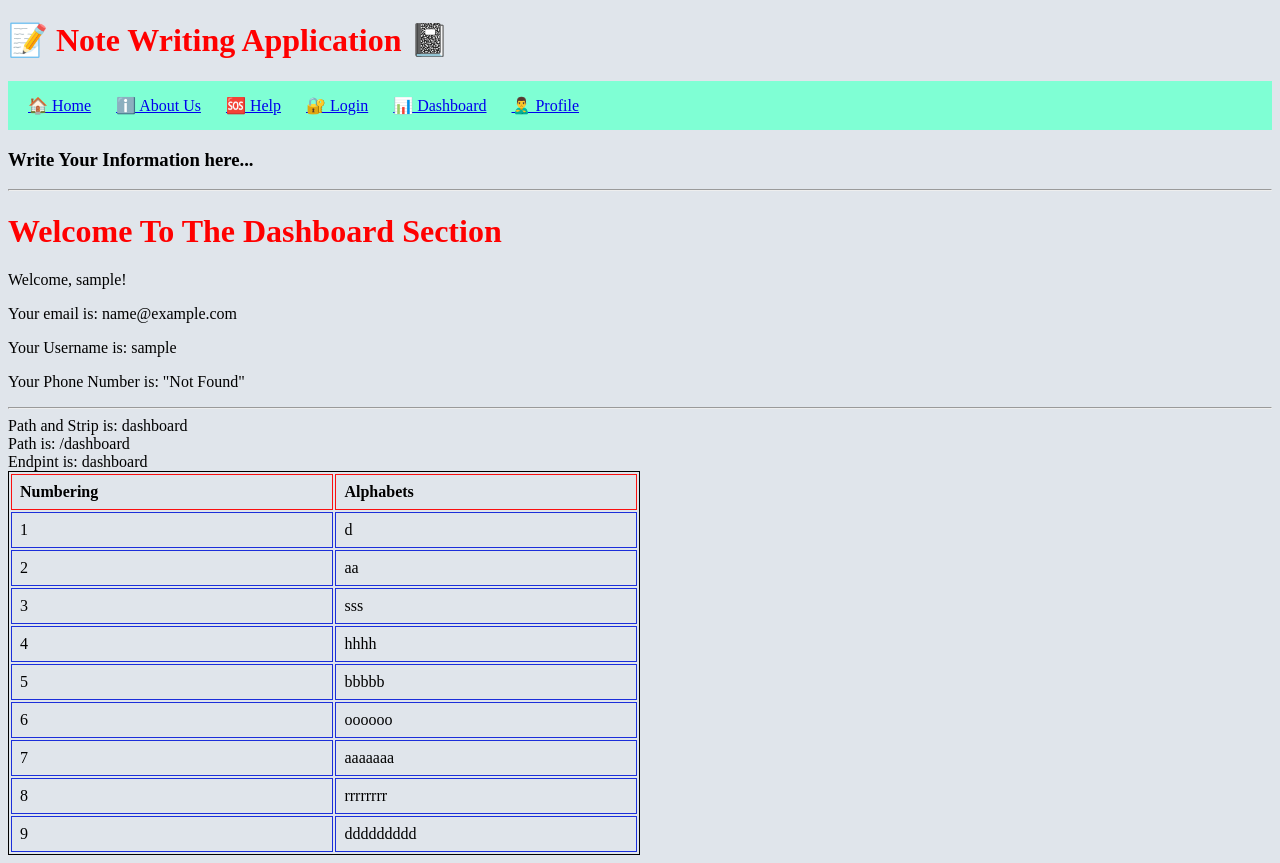
After one commit to RanaUniverse/note_taking_web_app, a Flask app: page /dashboard in a window 1280 px wide. The commit adds this page. Run offline with Flask 3, Linux system fonts and the light colour scheme; the visitor is signed in with stand-in values (Sample User, id 1).

Commit message:
now login the user will work for /login and the problem is /profile it need to check

```diff
--- a/main.py
+++ b/main.py
@@ -1,6 +1,36 @@
-from flask import Flask, render_template, request
-from flask_login import UserMixin, LoginManager  # type: ignore
+"""
+This is my main.py code which i will run
+"""
+
+from flask import (
+    Flask,
+    render_template,
+    flash,
+    redirect,
+    url_for,
+    request,
+)
+from flask_login import (  # type: ignore
+    UserMixin,
+    LoginManager,
+    login_user,  # type: ignore
+    # current_user,
+    login_required,  # type: ignore
+)
 from login_form_making import LoginForm
+
+
+def print_color(color_code: str | int, *msgs: str):
+    print(f"\033[{color_code}m" + " ".join(map(str, msgs)) + "\033[0m")
+
+
+def print_red(*msgs: str):
+    print_color(31, *msgs)
+
+
+def print_blue(*msgs: str):
+    print_color(34, *msgs)
+
 
 app = Flask(__name__)
 app.config["SECRET_KEY"] = "super-secret-key"
@@ -11,45 +41,51 @@ app.config["SECRET_KEY"] = "super-secret-key"
 DEMO_USERS: dict[str, dict[str, str | int]] = {
     "a": {
         "id": "a",
-        "username": "a",
+        "username": "a_extra",
+        "full_name": "User A",
         "email": "a@a.a",
         "password": "a",
-        "phone_no": 9876543210,
+        "phone_no": 1111122222,
     },
     "b": {
         "id": "b",
-        "username": "b",
+        "username": "b_extra",
+        "full_name": "User B",
         "email": "b@b.b",
         "password": "b",
-        "phone_no": 9876543210,
+        "phone_no": 1111133333,
     },
     "rana": {
         "id": "rana",
         "username": "rana",
+        "full_name": "Rana",
         "email": "rana@example.com",
         "password": "1234",
-        "phone_no": 9876543210,
+        "phone_no": 999999999,
     },
     "admin": {
         "id": "admin",
         "username": "admin",
+        "full_name": "Admin",
         "email": "admin@example.com",
         "password": "admin",
-        "phone_no": 9876543210,
+        "phone_no": 0,
     },
     "user1": {
         "id": "user1",
         "username": "user1",
+        "full_name": "User One",
         "email": "user1@example.com",
         "password": "pass1",
-        "phone_no": 9876543210,
+        "phone_no": 1212121212,
     },
     "user2": {
         "id": "user2",
         "username": "user2",
+        "full_name": "User Two",
         "email": "user2@example.com",
         "password": "pass2",
-        "phone_no": 9876543210,
+        "phone_no": 1313131313,
     },
 }
 
@@ -60,9 +96,25 @@ login_manager.init_app(app)  # type: ignore
 
 
 class DemoUser(UserMixin):
-    def __init__(self, id: str, username: str):
+    def __init__(self, id: str, username: str, email: str):
         self.id = id
         self.username = username
+        self.email = email
+
+    @property
+    def email_id(self):
+        user_data = DEMO_USERS.get(self.id)
+        return user_data.get("email_id") if user_data else None
+
+    @property
+    def full_name(self):
+        user_data = DEMO_USERS.get(self.id)
+        return user_data.get("full_name") if user_data else None
+
+    @property
+    def phone_no(self):
+        user_data = DEMO_USERS.get(self.id)
+        return user_data.get("phone_no") if user_data else None
 
 
 @login_manager.user_loader  # type: ignore
@@ -78,6 +130,7 @@ def load_demo_users(user_id: str):
     return DemoUser(
         id=str(user_data["id"]),
         username=str(user_data["username"]),
+        email=str(user_data["email"]),
     )
 
 
@@ -99,15 +152,62 @@ def help_page():
 @app.route("/login", methods=["GET", "POST"])
 def login():
     form = LoginForm()
-    if request.method == "POST":
 
-        return "You have submitted your information. <br> we will contact you back"
-        ...
+    if form.validate_on_submit():  # type: ignore
 
+        given_username: str = form.username.data or ""
+        given_password = form.password.data or ""
+
+        user_data = DEMO_USERS.get(given_username)
+        print_red(
+            given_username,
+            given_password,
+            user_data,  # type: ignore
+        )
+
+        if not user_data:
+            print_blue("no usernme found")
+            flash("The Username You Entered, is not exists in our database")
+            flash("Please Check The Username Again")
+            return redirect(url_for("login"))
+
+        if user_data["password"] != given_password:
+            print_blue("password not match")
+            flash("The password you entered is not correct for this username")
+            return redirect(url_for("login"))
+
+        user_obj = DemoUser(
+            id=str(user_data["id"]),
+            username=str(user_data["username"]),
+            email=str(user_data["email"]),
+        )
+
+        login_user(user_obj)
+
+        next_page = request.args.get("next")
+        print_red(next_page)
+        return redirect(next_page or url_for("dashboard"))
+
+        # login_user(user_obj)
+        # return redirect(url_for("dashboard"))
+
+    # below is when it will get request
     return render_template(
         "login.html",
         form=form,
     )
+
+
+@app.route("/dashboard")
+@login_required
+def dashboard():
+    return render_template("dashboard.html")
+
+
+@app.route("/profile")
+@login_required
+def profile():
+    return render_template("profile.html")
 
 
 if __name__ == "__main__":
--- a/static/style.css
+++ b/static/style.css
@@ -34,3 +34,20 @@ td {
     border: 1px solid rgb(27, 46, 218);
     padding: 8px;
 }
+
+/* Flash message container */
+.flash-container {
+    width: 90%;
+    margin: 10px 20px;
+}
+
+/* Single flash message */
+.flash-message {
+    background-color: #ffe0e0;
+    color: #900;
+    padding: 12px 16px;
+    border: 1px solid #f5c2c2;
+    border-radius: 6px;
+    margin-bottom: 8px;
+    font-weight: 500;
+}
--- a/templates/base_static_file.html
+++ b/templates/base_static_file.html
@@ -30,6 +30,20 @@
 
     <h3>Write Your Information here...</h3>
 
+    {% with messages = get_flashed_messages() %}
+    {% if messages %}
+    <div class="flash-container">
+        {% for message in messages %}
+        <div class="flash-message">
+            {{ message }}
+        </div>
+        {% endfor %}
+    </div>
+    {% endif %}
+    {% endwith %}
+
+
+
     <main>
         <hr>
 
@@ -38,7 +52,17 @@
 
         <hr>
 
-        {{ tab.demo_table(10) }}
+
+        Path and Strip is: {{ request.path.strip("/") or "Home Page" }}
+        <br>
+        Path is: {{ request.path }}
+        <br>
+        Endpint is: {{ request.endpoint }}
+        <br>
+
+
+        {# Below is the actual table #}
+        {{ tab.demo_table(request.path.strip("/") or "Home Page") }}
     </main>
 
 </body>
--- /dev/null
+++ b/templates/dashboard.html
@@ -0,0 +1,18 @@
+{#
+This code is dashboard.html
+This is the place where the user will see the page after he login successfully
+Here i used the current_user.somethings below
+#}
+{% extends 'base_static_file.html' %}
+
+{% block title %}
+Dashboard Of Your Account
+{% endblock %}
+
+{% block content %}
+<h1>Welcome To The Dashboard Section</h1>
+<p>Welcome, {{ current_user.username }}!</p>
+<p>Your email is: {{ current_user.email }}</p>
+<p>Your Username is: {{ current_user.username}} </p>
+<p>Your Phone Number is: {{ current_user.phone_no or '"Not Found"' }}</p>
+{% endblock %}
--- a/templates/macros/navbar.html
+++ b/templates/macros/navbar.html
@@ -1,8 +1,10 @@
 {% macro navbar() %}
 <nav class="nav-bar">
-    <a href="{{ url_for('index_page') }}">🏡 Home</a>
-    <a href="{{ url_for('about_page') }}">📖 About Us</a>
-    <a href="{{ url_for('help_page') }}">💬 Need Help?</a>
-    <a href="{{ url_for('login') }}">Login Here?</a>
+    <a href="{{ url_for('index_page') }}">🏠 Home</a>
+    <a href="{{ url_for('about_page') }}">ℹ️ About Us</a>
+    <a href="{{ url_for('help_page') }}">🆘 Help</a>
+    <a href="{{ url_for('login') }}">🔐 Login</a>
+    <a href="{{ url_for('dashboard') }}">📊 Dashboard</a>
+    <a href="{{ url_for('profile') }}">🙎‍♂ Profile</a>
 </nav>
 {% endmacro %}
--- a/templates/macros/table.html
+++ b/templates/macros/table.html
@@ -1,3 +1,31 @@
+{# This is templatex/macros/table.html file #}
+
+
+
+{# i am getting this below loop idea from teh https://tedboy.github.io/jinja2/templ11.html #}
+{% macro demo_table(word) %}
+
+<table>
+    <tr>
+        <th>Numbering</th>
+        <th>Alphabets</th>
+    </tr>
+
+    {% for ch in word %}
+    <tr>
+        <td> {{ loop.index }} </td>
+        <td> {{ ch * loop.index }} </td>
+    </tr>
+    {% endfor %}
+
+</table>
+{% endmacro %}
+
+
+
+
+{# Below is the old jinja macros i made previously #}
+
 {% macro demo_table_1() %}
 
 <table>
@@ -22,7 +50,7 @@
 {% endmacro %}
 
 
-{% macro demo_table(row_count) %}
+{% macro demo_table_2(row_count) %}
 
 <table>
     <tr>
```
Also changed, not shown: templates/profile.html (added, +22 -0 lines), zzz_working_steps.md (+4 -0 lines).
